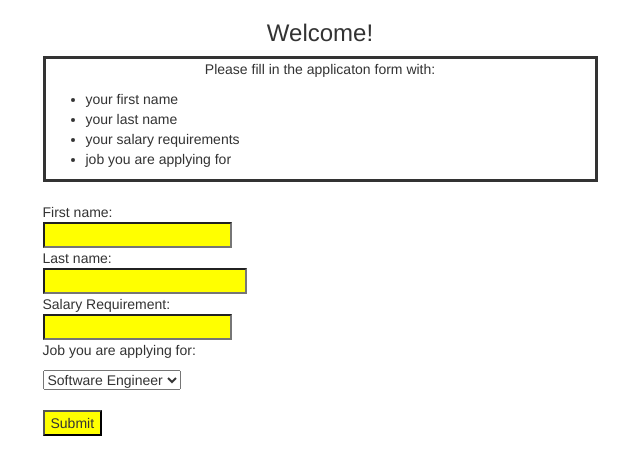
After one commit to Meghkh/assessment-flask, a Flask app: template templates/application-form.html in a window 1280 px wide. The commit adds this page. Shown: the top 475 px of the page, without its empty margins (320-960 px from the left). Run offline with Flask 2, Linux system fonts and the light colour scheme; the template is opened without the code that fills it, so the values that code supplies are empty; some libraries are stand-ins or nearby versions.

Commit message:
Home page, form and CSS working together.

```diff
--- a/server.py
+++ b/server.py
@@ -12,6 +12,26 @@ app.secret_key = "ABC"
 
 
 # YOUR ROUTES GO HERE
+@app.route('/')
+@app.route('/index')
+def start_here():
+    """Home page."""
+
+    return render_template('index.html')
+
+
+@app.route('/application-form')
+def display_application_form():
+    """Show the application form."""
+
+    return render_template('application-form.html')
+
+
+@app.route('/application-success')
+def display_applicaton_form_response():
+    """Displays the application form response."""
+
+    return render_template('application-response.html')
 
 
 if __name__ == "__main__":
--- a/static/styles.css
+++ b/static/styles.css
@@ -1 +1,17 @@
-/* Your styles can go here. */
+/* Your CSS goes here */
+
+.yellowed {
+    background-color: yellow
+}
+
+.instructiontext {
+    border: solid
+}
+
+#lastname {
+    font-weight: bold
+}
+
+h1 {
+    color: green;
+}
--- /dev/null
+++ b/templates/application-form.html
@@ -0,0 +1,60 @@
+<!doctype html>
+<html>
+<head>
+    {% extends "index.html" %}
+    {% block title %}Application Form{% endblock %}
+    {% block head %}
+    {% endblock %}
+</head>
+<body>
+  {% block content %}
+    <div class="container">
+      <!-- Large heading -->
+      <div class="row" align="middle">
+        <h3>Welcome!</h3>
+      </div>
+      <!-- Explanatory Text -->
+      <div class="row">
+        <div class="col-xs-3"></div>
+        <div class="col-xs-6">
+          <section class="instructiontext">
+            <p align="middle">Please fill in the applicaton form with:</p>
+              <ul>
+                <li>your first name</li>
+                <li>your last name</li>
+                <li>your salary requirements</li>
+                <li>job you are applying for</li>
+              </ul>
+          </section><br>
+        </div>
+        <div class="col-xs-3"></div>
+      </div>
+
+      <!-- Form -->
+      <div class="row">
+        <div class="col-xs-3"></div>
+        <div class="col-xs-6">
+          <form action="/application-success" method="post">
+            First name:<br>
+            <input class="yellowed" type="text" name="firstname"><br>
+            Last name:<br>
+            <input class="yellowed" type="text" name="lastname" id="lastname"><br>
+            Salary Requirement:<br>
+            <input class="yellowed" type="number" name="salaryreq"><br>
+            <p>Job you are applying for:</p>
+            <select>
+              <option value="software">Software Engineer</option>
+              <option value="qa">QA Engineer</option>
+              <option value="product">Product Manager</option>
+            </select><br><br>
+            <!-- Submit Button -->
+            <input class="yellowed" type="submit" value="Submit">
+          </form>
+        </div>
+        <div class="col-xs-3"></div>
+      </div>
+    </div>
+  {% endblock %}
+
+</body>
+</html>
--- a/templates/index.html
+++ b/templates/index.html
@@ -1,11 +1,23 @@
 <!doctype html>
 <html>
-<head>
-    <title>Sample Home Page</title>
-</head>
-<body>
-
-<h1>This is the sample home page.</h1>
-
-</body>
+  <head>
+  <!-- http://flask.pocoo.org/docs/0.12/patterns/templateinheritance/ -->
+      <title>{% block title %}Welcome, Jobseeker!{% endblock %}</title>
+      <!-- https://stackoverflow.com/questions/22259847/application-not-picking-up-css-file-flask-python -->
+      <link rel="stylesheet" href="{{ url_for('static', filename='styles.css')}}">
+      <meta name="viewport" content="width-device-width, initial-scale=1.0">
+      <link rel="stylesheet" href="https://maxcdn.bootstrapcdn.com/bootstrap/3.3.7/css/bootstrap.min.css" integrity="sha384-BVYiiSIFeK1dGmJRAkycuHAHRg32OmUcww7on3RYdg4Va+PmSTsz/K68vbdEjh4u" crossorigin="anonymous">
+  </head>
+  <body>
+    <div id="content">
+      {% block content %}
+        <div class="container">
+        <!-- include link to application form -->
+          <h1>Decorate home page.</h1>
+          <!-- https://stackoverflow.com/questions/27539309/how-do-i-create-a-link-to-another-html-page -->
+          <a href="{{ url_for('display_application_form') }}">Application Form</a>
+        </div>
+      {% endblock %}
+    </div>
+  </body>
 </html>
```
